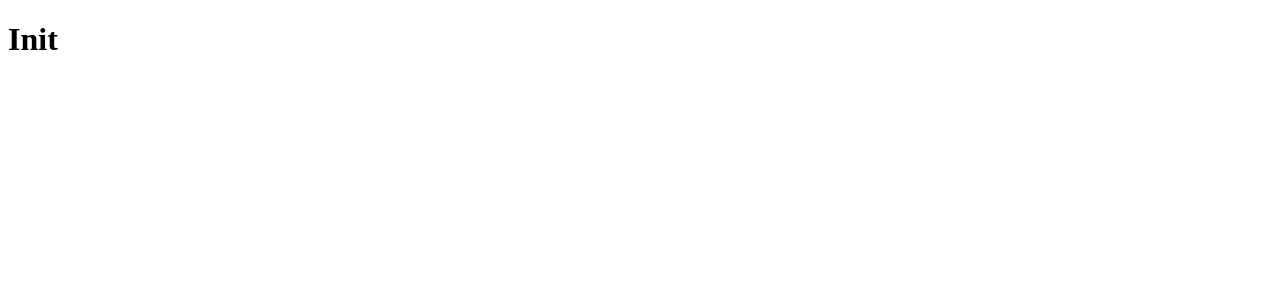
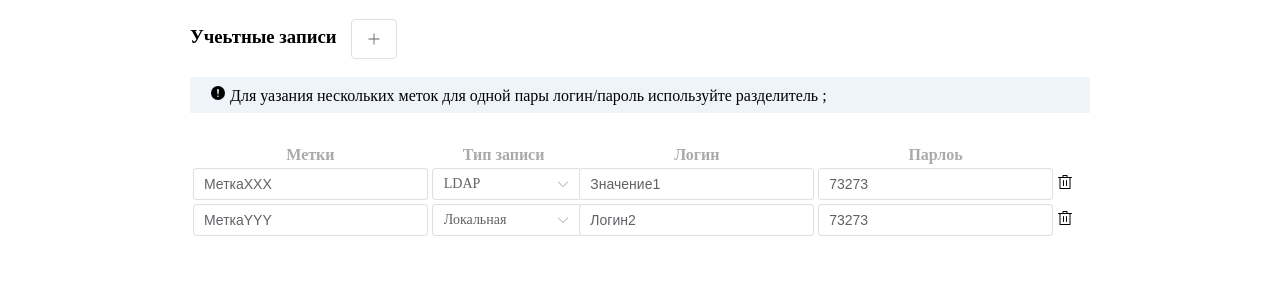
Before and after one commit to almaz73/littleTable, a Vue app: page / in a window 1280 px wide. Shown: the top 300 px of the page. Built offline with nearby package versions, Linux system fonts and the light colour scheme; the HTML template or start-up script is replaced by a standard one.

Commit message:
fields and delete

```diff
--- a/src/App.vue
+++ b/src/App.vue
@@ -1,8 +1,86 @@
 <script setup lang="ts">
+// @ts-ignore
+import {ref} from "vue";
+import {Plus, WarningFilled, Delete} from "@element-plus/icons-vue";
+import {RecordTypes} from "@/assets/globalConstants";
+
+interface Fields {
+  id: number,
+  label?: string,
+  type: number;
+  login: string,
+  pass: string,
+}
+
+const datas = ref<Fields[]>([{id: 0, label: 'МеткаХХХ', type: 10, login: 'Значение1', pass: '73273'},
+  {id: 1, label: 'МеткаYYY', type: 20, login: 'Логин2', pass: '73273'}])
+
+function deleteRow(row: Fields) {
+  datas.value = datas.value.filter(el => el.id !== row.id)
+}
+
 </script>
 
 <template>
-<div>
-  <h1>Init</h1>
-</div>
+  <div class="content">
+    <div>
+      <h3>Учеьтные записи
+        <el-button style="height: 40px; margin-left: 10px" :icon="Plus"></el-button>
+      </h3>
+      <div class="notice">
+        <el-icon>
+          <WarningFilled/>
+        </el-icon>
+        Для уазания нескольких меток для одной пары логин/пароль используйте разделитель ;
+      </div>
+
+      <table class="table">
+        <tr>
+          <th>
+            Метки
+          </th>
+          <th>
+            Тип записи
+          </th>
+          <th>
+            Логин
+          </th>
+          <th>
+            Парлоь
+          </th>
+          <th>
+          </th>
+        </tr>
+        <tr v-for="el in datas">
+          <td>
+            <el-input v-model="el.label"/>
+          </td>
+          <td>
+            <el-select
+                style="width: 150px; margin-right: -26px"
+                placeholder="Выберите бренд"
+                v-model="el.type"
+            >
+              <el-option v-for="type in RecordTypes" :key="type.id" :label="type.name" :value="type.id"/>
+            </el-select>
+
+          </td>
+          <td>
+            <el-input maxlength="100" v-model="el.login"/>
+          </td>
+          <td>
+            <el-input maxlength="100" v-model="el.pass"/>
+          </td>
+          <td style="width: 30px">
+            <el-icon style="cursor: pointer">
+              <Delete @click="deleteRow(el)"/>
+            </el-icon>
+          </td>
+        </tr>
+
+
+      </table>
+
+    </div>
+  </div>
 </template>
--- /dev/null
+++ b/src/assets/globalConstants.ts
@@ -0,0 +1,4 @@
+export const RecordTypes = [
+    {id: 10, name: 'LDAP '},
+    {id: 20, name: 'Локальная'}
+]
--- a/src/assets/main.css
+++ b/src/assets/main.css
@@ -0,0 +1,16 @@
+
+.content{
+    width: 900px;
+    margin: auto;
+}
+.notice{
+    background: #eef4fa;
+    padding: 8px 20px;
+}
+.table{
+    width: 100%;
+    margin: 30px 0;
+}
+.table th{
+    color: #aaa;
+}
```
